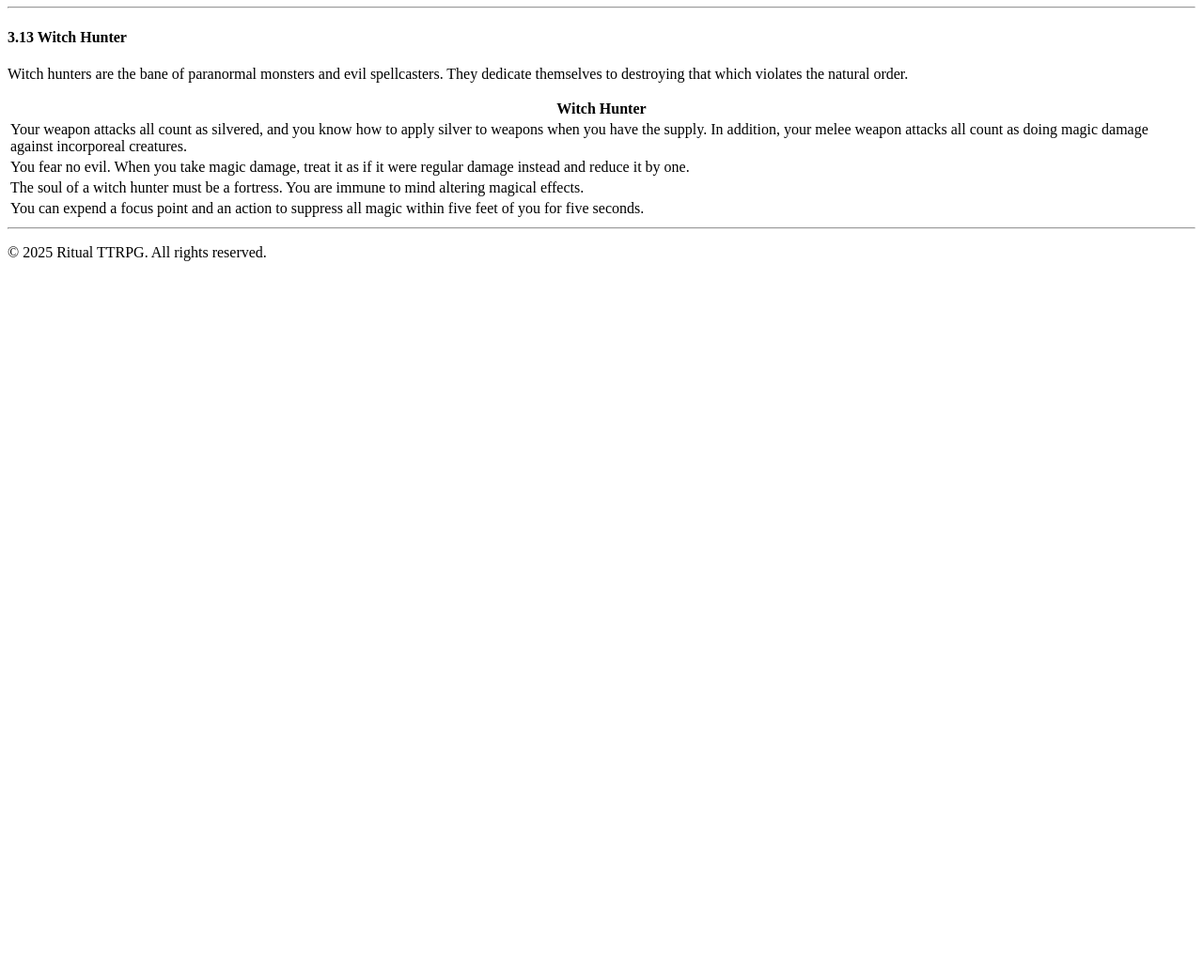
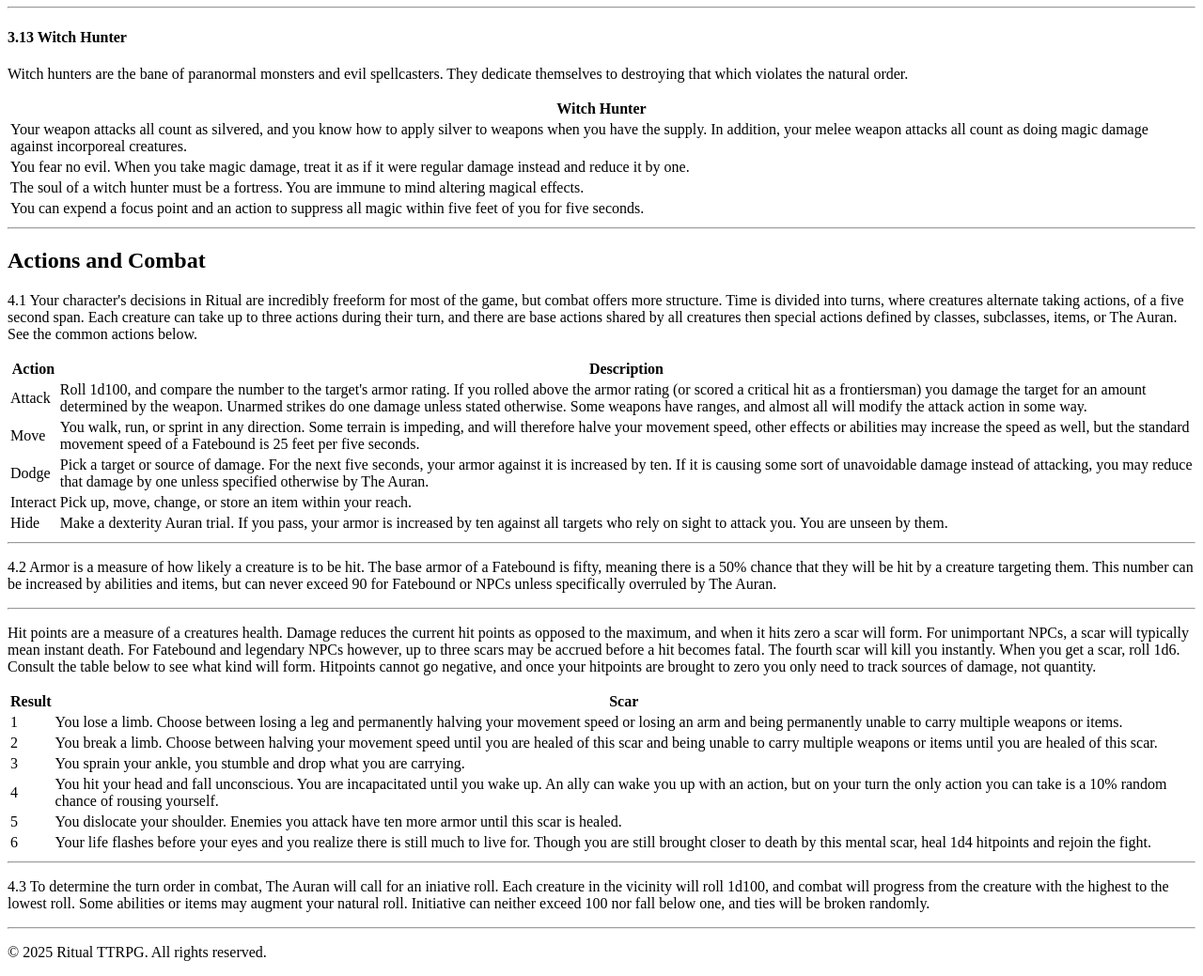
Before and after one commit to JTMancino/ritual, a website with bundled scripts: page rules.html in a window 1280 px wide. Shown: the part 4703-5742 px from the top of the page at 94% size. Before the commit the page ends 4997 px from the top, so only its background shows below. Built offline with nearby package versions, Linux system fonts and the light colour scheme; a script that the page names is missing.

Commit message:
Combat rules draft

```diff
--- a/rules.html
+++ b/rules.html
@@ -309,7 +309,7 @@
             <td>With an hour and the right herbs, you can create a dose of poison or medicine with effects described by The Auran. When you score a critical hit, you add 1d4 poison damage.</td>
           </tr>
           <tr>
-            <td>You are a master of battlefield medicine. When you tend a creature, restore 1d4 hitpoints instead of one.</td>
+            <td>You are a master of battlefield medicine. When you tend a creature, restore 1d4 hitpoints instead of one. Alternatively, you may expend two focus to heal a scar.</td>
           </tr>
           <tr>
             <td>As a master anatomist, you know where all the vital spots are. When you score a critical hit, instead triple its damage.</td>
@@ -447,6 +447,82 @@
         </tbody>
       </table>
       <hr>
+      <h2>Actions and Combat</h2>
+      <p>4.1 Your character's decisions in Ritual are incredibly freeform for most of the game, but combat offers more structure. Time is divided into turns, where creatures alternate taking actions, of a five second span. Each creature can take up to three actions during their turn, and there are base actions shared by all creatures then special actions defined by classes, subclasses, items, or The Auran. See the common actions below.</p>
+
+      <table>
+        <thead>
+          <tr>
+            <th>Action</th>
+            <th>Description</th>
+          </tr>
+        </thead>
+        <tbody>
+          <tr>
+            <td>Attack</td>
+            <td>Roll 1d100, and compare the number to the target's armor rating. If you rolled above the armor rating (or scored a critical hit as a frontiersman) you damage the target for an amount determined by the weapon. Unarmed strikes do one damage unless stated otherwise. Some weapons have ranges, and almost all will modify the attack action in some way.</td>
+          </tr>
+          <tr>
+            <td>Move</td>
+            <td>You walk, run, or sprint in any direction. Some terrain is impeding, and will therefore halve your movement speed, other effects or abilities may increase the speed as well, but the standard movement speed of a Fatebound is 25 feet per five seconds.</td>
+          </tr>
+          <tr>
+            <td>Dodge</td>
+            <td>Pick a target or source of damage. For the next five seconds, your armor against it is increased by ten. If it is causing some sort of unavoidable damage instead of attacking, you may reduce that damage by one unless specified otherwise by The Auran.</td>
+          </tr>
+          <tr>
+            <td>Interact</td>
+            <td>Pick up, move, change, or store an item within your reach.</td>
+          </tr>
+          <tr>
+            <td>Hide</td>
+            <td>Make a dexterity Auran trial. If you pass, your armor is increased by ten against all targets who rely on sight to attack you. You are unseen by them.</td>
+          </tr>
+        </tbody>
+      </table>
+
+      <hr>
+      <p>4.2 Armor is a measure of how likely a creature is to be hit. The base armor of a Fatebound is fifty, meaning there is a 50% chance that they will be hit by a creature targeting them. This number can be increased by abilities and items, but can never exceed 90 for Fatebound or NPCs unless specifically overruled by The Auran.</p>
+      <hr>
+      <p>Hit points are a measure of a creatures health. Damage reduces the current hit points as opposed to the maximum, and when it hits zero a scar will form. For unimportant NPCs, a scar will typically mean instant death. For Fatebound and legendary NPCs however, up to three scars may be accrued before a hit becomes fatal. The fourth scar will kill you instantly. When you get a scar, roll 1d6. Consult the table below to see what kind will form. Hitpoints cannot go negative, and once your hitpoints are brought to zero you only need to track sources of damage, not quantity.</p>
+      <table>
+        <thead>
+          <tr>
+            <th>Result</th>
+            <th>Scar</th>
+          </tr>
+        </thead>
+        <tbody>
+          <tr>
+            <td>1</td>
+            <td>You lose a limb. Choose between losing a leg and permanently halving your movement speed or losing an arm and being permanently unable to carry multiple weapons or items.</td>
+          </tr>
+          <tr>
+            <td>2</td>
+            <td>You break a limb. Choose between halving your movement speed until you are healed of this scar and being unable to carry multiple weapons or items until you are healed of this scar.</td>
+          </tr>
+          <tr>
+            <td>3</td>
+            <td>You sprain your ankle, you stumble and drop what you are carrying.</td>
+          </tr>
+          <tr>
+            <td>4</td>
+            <td>You hit your head and fall unconscious. You are incapacitated until you wake up. An ally can wake you up with an action, but on your turn the only action you can take is a 10% random chance of rousing yourself.</td>
+          </tr>
+          <tr>
+            <td>5</td>
+            <td>You dislocate your shoulder. Enemies you attack have ten more armor until this scar is healed.</td>
+          </tr>
+          <tr>
+            <td>6</td>
+            <td>Your life flashes before your eyes and you realize there is still much to live for. Though you are still brought closer to death by this mental scar, heal 1d4 hitpoints and rejoin the fight.</td>
+          </tr>
+        </tbody>
+      </table>
+
+      <hr>
+      <p>4.3 To determine the turn order in combat, The Auran will call for an iniative roll. Each creature in the vicinity will roll 1d100, and combat will progress from the creature with the highest to the lowest roll. Some abilities or items may augment your natural roll. Initiative can neither exceed 100 nor fall below one, and ties will be broken randomly.</p>
+      <hr>
   </main>
 
   <footer class="footer">
```
